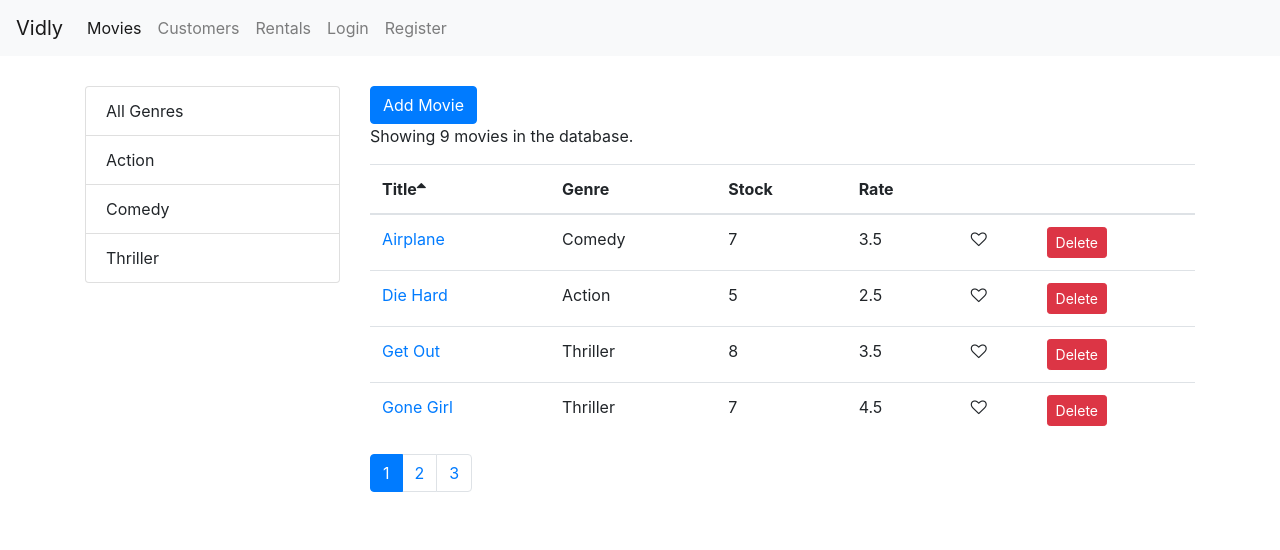
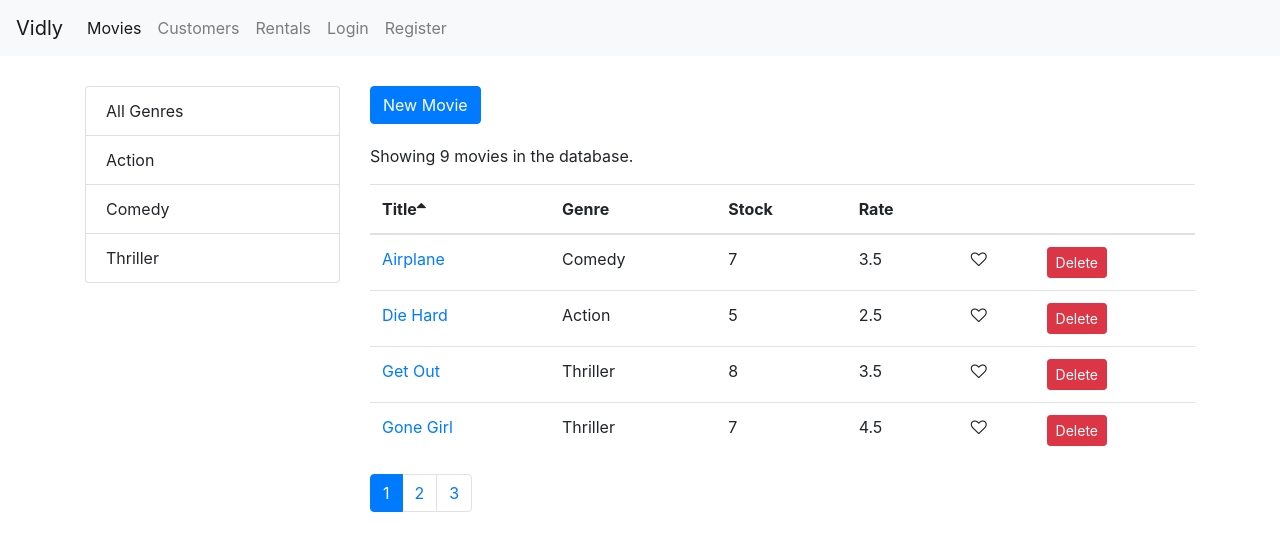
Before and after one commit to chenyongping001/vidly, a React (Create React App) app: page /movies in a window 1280 px wide. Shown: the top 550 px of the page. Built offline with nearby package versions, Linux system fonts and the light colour scheme.

Commit message:
add a new movie button

```diff
--- a/src/components/movies.jsx
+++ b/src/components/movies.jsx
@@ -1,4 +1,5 @@
 import React, { Component } from "react";
+import { Link } from "react-router-dom";
 import { getGenres } from "../services/fakeGenreService";
 import { getMovies } from "../services/fakeMovieService";
 import { paginate } from "../utils/paginate";
@@ -76,7 +77,13 @@ class Movies extends Component {
           />
         </div>
         <div className="col">
-          <button className="btn btn-primary">Add Movie</button>
+          <Link
+            to="/movies/new"
+            className="btn btn-primary"
+            style={{ marginBottom: 20 }}
+          >
+            New Movie
+          </Link>
           <p>Showing {totalCount} movies in the database.</p>
           <MoviesTable
             movies={movies}
```
